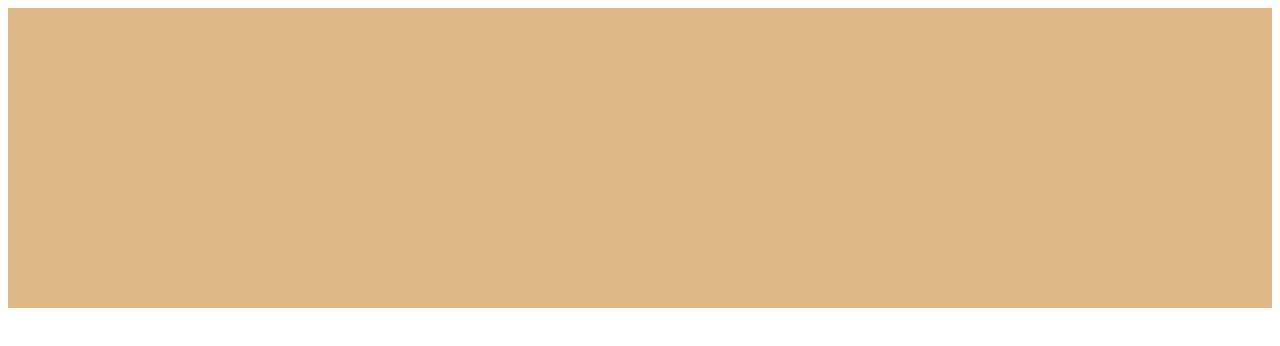
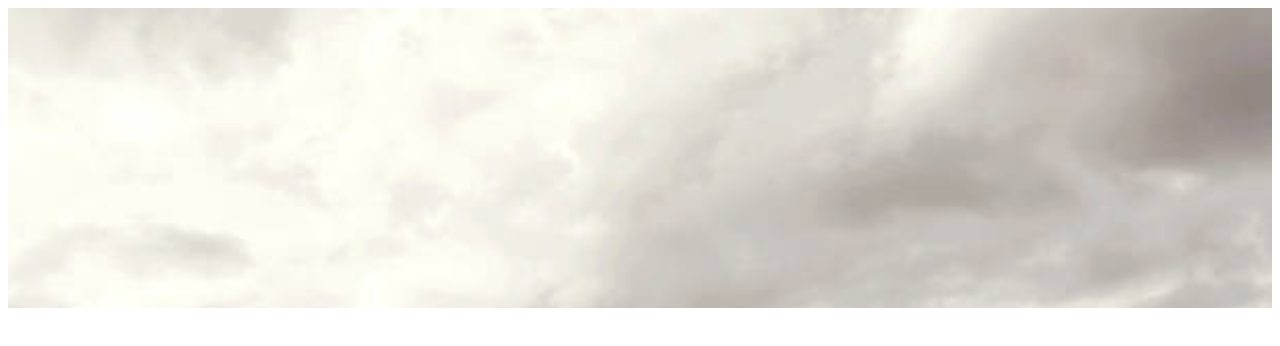
Before and after one commit to gces3226/git001, a plain HTML site: page index.html in a window 1280 px wide. Drawn offline with Linux system fonts and the light colour scheme.

Commit message:
header加圖

```diff
--- a/main.css
+++ b/main.css
@@ -1,4 +1,6 @@
 header {
-    background: burlywood;
+
     height: 300px;
+    background-image: url(/images/header.jpg);
+    background-size: cover;
 }
```
Also changed, not shown: images/header.jpg (added).
